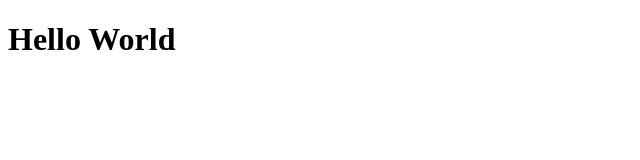
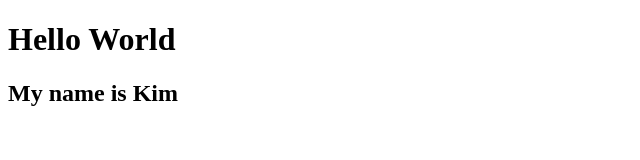
Before and after one commit to kimmyflora/js-arrays-lab, a plain HTML site: page index.html in a window 1280 px wide. Shown: the whole page, without its empty margins (0-640 px from the left). Drawn offline with Linux system fonts and the light colour scheme.

Commit message:
added another heading

```diff
--- a/index.html
+++ b/index.html
@@ -7,6 +7,7 @@
 </head>
 <body>
     <h1>Hello World</h1>
+    <h2>My name is Kim</h2>
 
 </body>
 </html>
```
